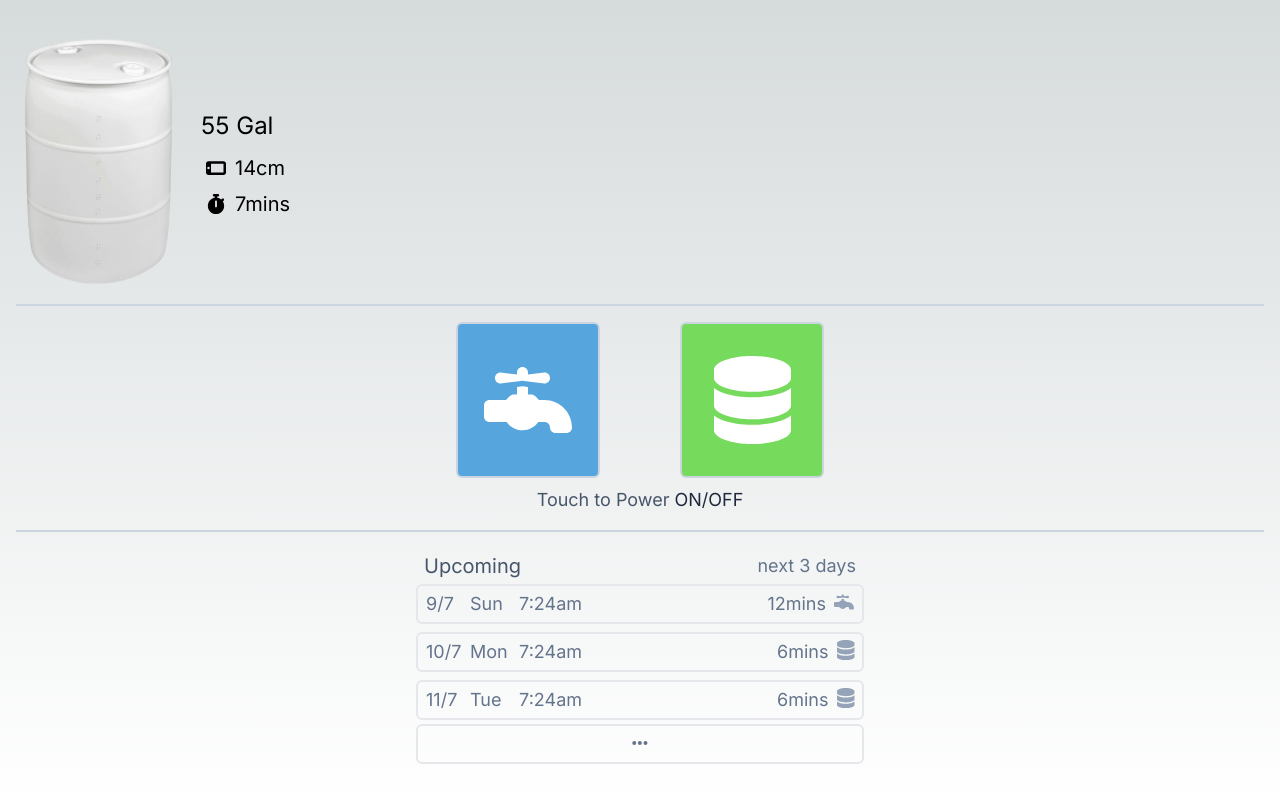
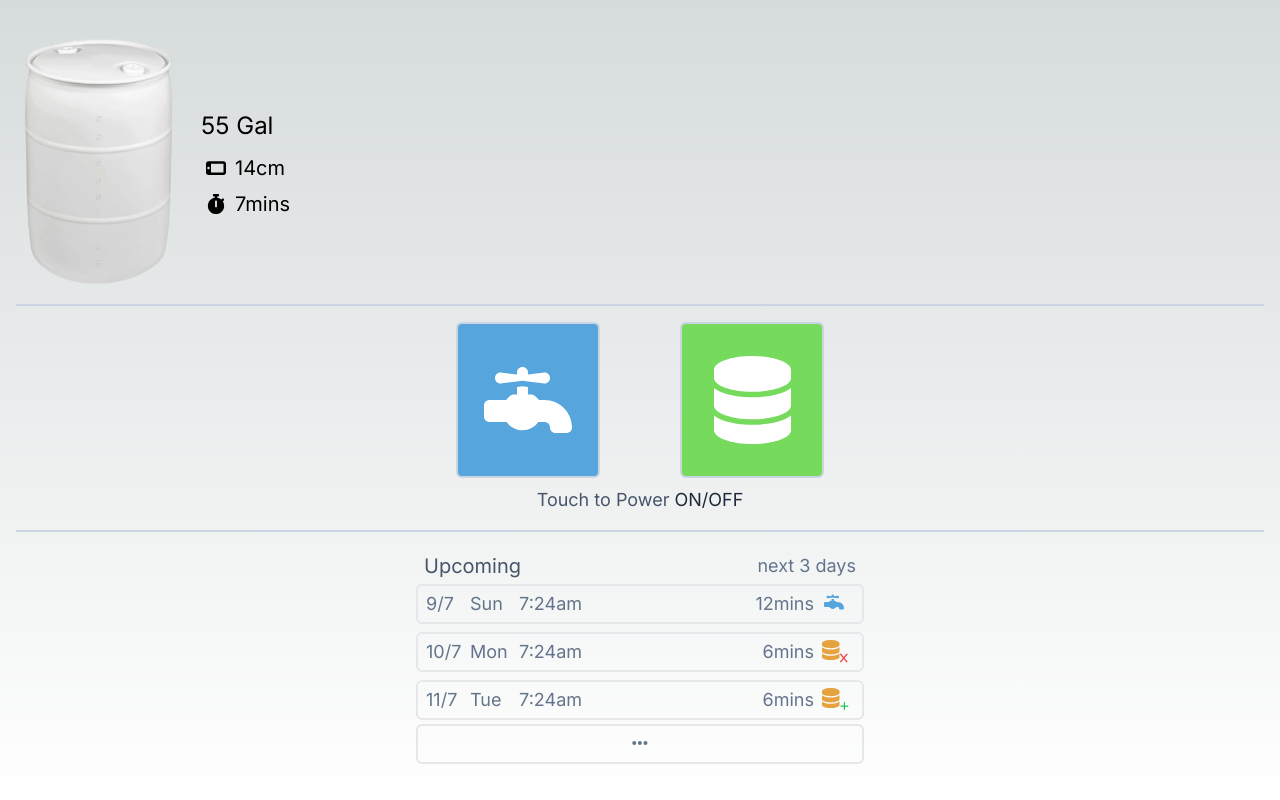
Before and after one commit to theryaz/precipitation-io-pwa, a Next.js app: page / in a window 1280 px wide. Built offline with nearby package versions, Linux system fonts and the light colour scheme.

Commit message:
import IRun from constants

```diff
--- a/src/app/schedulesBrief.tsx
+++ b/src/app/schedulesBrief.tsx
@@ -1,25 +1,17 @@
-import { MouseEventHandler } from 'react';
 import { FontAwesomeIcon } from '@fortawesome/react-fontawesome'
-import { faEllipsis } from '@fortawesome/free-solid-svg-icons'
+import { faEllipsis, faPlus, faX } from '@fortawesome/free-solid-svg-icons'
 import { DateTime } from "luxon";
-import { WaterSource, WaterSourceIconMap } from './constants';
+import { WaterSource, WaterSourceIconMap, IrrigationRun } from './constants';
 
-
-
-interface IrrigationRun {
-    start: DateTime
-    minutes: number,
-    source: WaterSource
-}
 
 export default function SchedulesBrief() {
 
     const today = DateTime.now().set({ hour: 7 });
 
     const sampleSchedules: IrrigationRun[] = [
-        { start: today, minutes: 12, source: WaterSource.CITY },
-        { start: today.plus({ day: 1 }), minutes: 6, source: WaterSource.RAINBARREL },
-        { start: today.plus({ day: 2 }), minutes: 6, source: WaterSource.RAINBARREL },
+        { start: today, minutes: 12, source: WaterSource.CITY, fallbackEnabled: false },
+        { start: today.plus({ day: 1 }), minutes: 6, source: WaterSource.RAINBARREL, fallbackEnabled: true },
+        { start: today.plus({ day: 2 }), minutes: 6, source: WaterSource.RAINBARREL, fallbackEnabled: false },
     ]
 
     const renderTime = (runStart: DateTime) => {
@@ -31,12 +23,34 @@ export default function SchedulesBrief() {
             </div>
         )
     }
-    const renderIcon = (source: WaterSource) => {
+    const renderIcon = (source: WaterSource, fallbackEnabled: boolean) => {
         const iconColor = source === WaterSource.CITY ? "text-cityColor" : "text-pumpColor";
+        let icon = WaterSourceIconMap[source];
+        if (source == WaterSource.RAINBARREL) {
+            const subIcon = {
+                colorClass: (fallbackEnabled) ? "text-red-500" : "text-green-500",
+                iconName: (fallbackEnabled) ? faX : faPlus
+            }
+            return (
+                <span className="fa-stack h-auto w-10" style={{"verticalAlign": "top"}}>
+                    <FontAwesomeIcon
+                        className={`pl-2 ${iconColor}`}
+                        icon={icon}
+                        style={{ fontSize: 20 }}
+                    />
+                    <FontAwesomeIcon
+                        className={`${subIcon.colorClass} absolute`}
+                        icon={subIcon.iconName}
+                        style={{ fontSize: 10, bottom: 3 }}
+                    />
+                </span>
+            )
+        }
+        // source = city
         return (
             <FontAwesomeIcon
-                className={`pl-2 text-slate-400 ${iconColor}`}
-                icon={WaterSourceIconMap[source]}
+                className="text-cityColor w-10"
+                icon={icon}
                 height={60}
                 style={{ fontSize: 20 }}
             />
@@ -50,7 +64,7 @@ export default function SchedulesBrief() {
                 <div className="text-slate-500">next 3 days</div>
             </div>
             {
-                sampleSchedules.map(({start, minutes, source}, index) => {
+                sampleSchedules.map(({start, minutes, source, fallbackEnabled}, index) => {
                     return (
                         <div key={`run-${index}`}
                             className="w-full rounded-md group border-2 py-1 px-2 my-1 text-lg flex flex-row items-center
@@ -58,7 +72,7 @@ export default function SchedulesBrief() {
                             <div>{renderTime(start)}</div>
                             <div>
                                 {minutes}mins
-                                {renderIcon(source)}
+                                {renderIcon(source, fallbackEnabled)}
                             </div>
                         </div>
                     )
```
Also changed, not shown: src/app/constants.tsx (+8 -1 lines).
